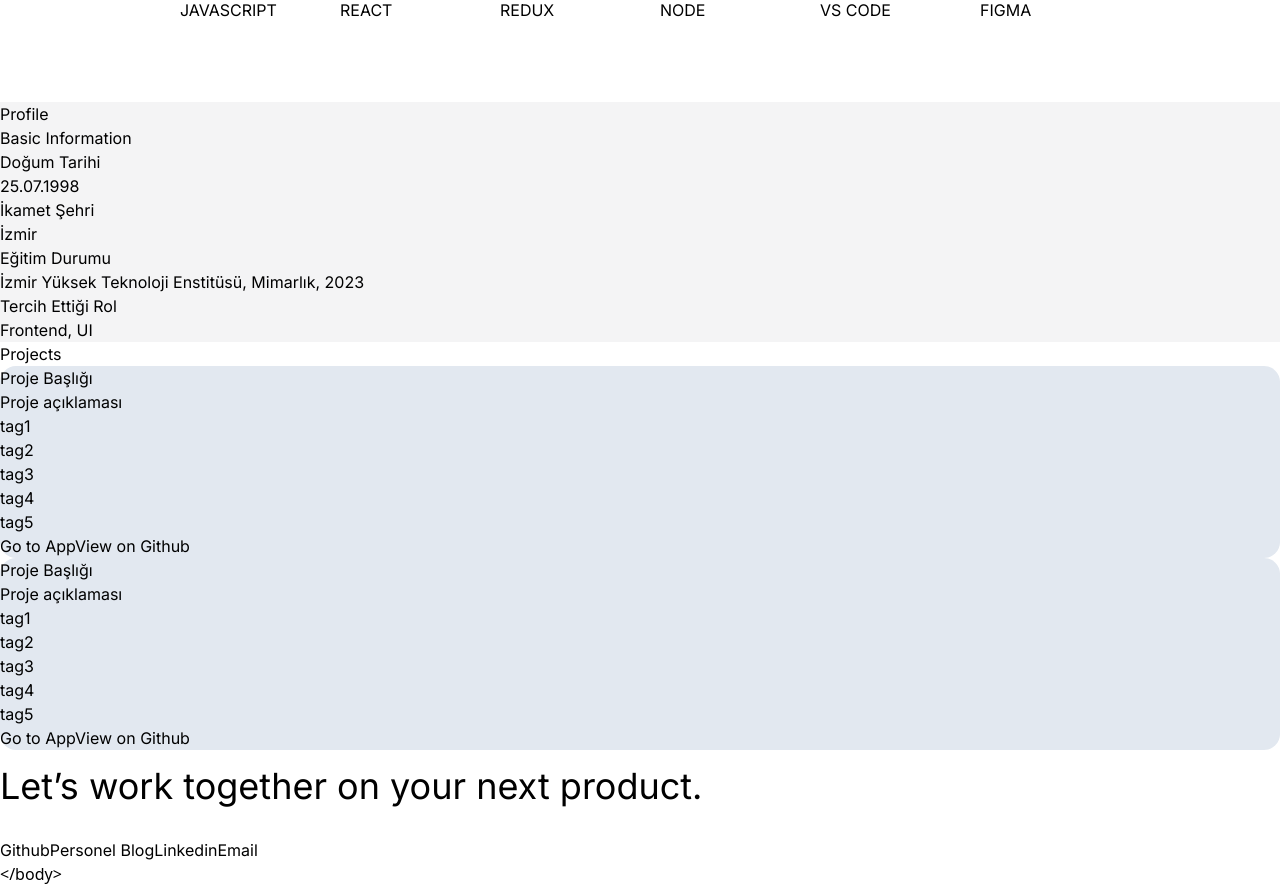
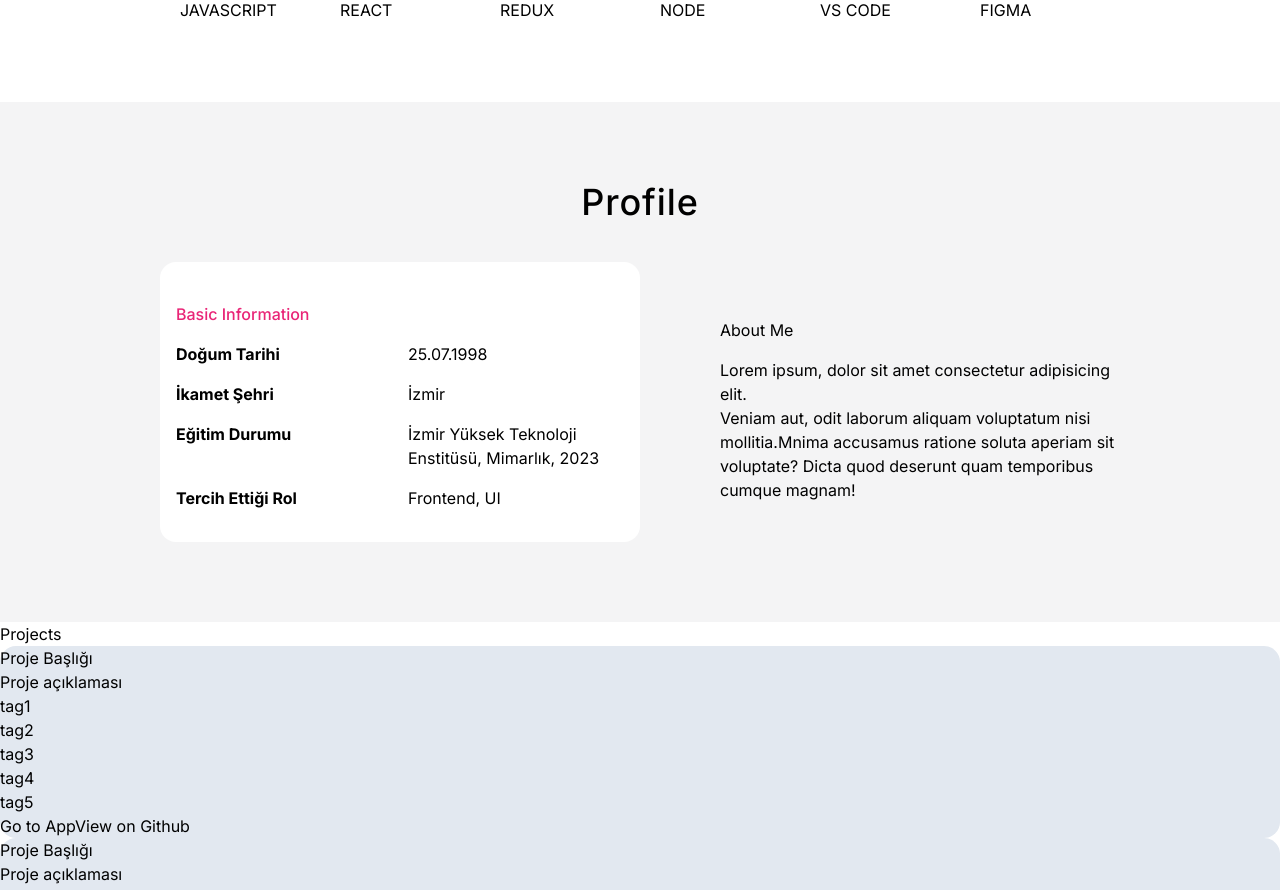
Before and after one commit to Workintech/FSWeb-Frontend-Challenge, a React (Vite) app: page / in a window 1280 px wide. Shown: the part 827-1717 px from the top of the page. Built offline with nearby package versions, Linux system fonts and the light colour scheme.

Commit message:
Profile css

```diff
--- a/src/components/Profile.jsx
+++ b/src/components/Profile.jsx
@@ -2,17 +2,25 @@ export default function Profile (){
     //Buradaki içerik state olarak gelecek
     return(
         <>
-        <h1>Profile</h1>
-        <section>
-            <h2> Basic Information</h2>
-            <div><p>Doğum Tarihi</p> <p>25.07.1998</p></div>
-            <div><p>İkamet Şehri</p> <p>İzmir</p></div>
-            <div><p>Eğitim Durumu</p> <p>İzmir Yüksek Teknoloji Enstitüsü, Mimarlık, 2023</p></div>
-            <div><p>Tercih Ettiği Rol</p> <p>Frontend, UI</p></div>
-        </section>
-        <div>
+        <main className="px-10 py-10 md:px-40 md:py-20 flex flex-col items-center">
+            <h2 className="text-4xl tracking-wide font-medium  pb-10">Profile</h2>
+            <section className="grid md:grid-cols-2">
+                <div className="bg-white rounded-2xl px-4 py-6">
+                    <h2 className="text-m text-pink2 font-medium py-4"> Basic Information</h2>
+                    <div className="grid grid-cols-2 gap-4 ">
+                        <dt className="font-bold">Doğum Tarihi</dt> <dd>25.07.1998</dd>
+                        <dt className="font-bold">İkamet Şehri</dt> <dd>İzmir</dd>
+                        <dt className="font-bold">Eğitim Durumu</dt> <dd>İzmir Yüksek Teknoloji Enstitüsü, Mimarlık, 2023</dd>
+                        <dt className="font-bold">Tercih Ettiği Rol</dt> <dd>Frontend, UI</dd>
+                    </div>
+                </div>
+                <div className="py-10 md:ml-20">
+                    <h2 className="text-mfont-medium py-4">About Me</h2>
+                    <p>Lorem ipsum, dolor sit amet consectetur adipisicing elit. <br />Veniam aut, odit laborum aliquam voluptatum nisi mollitia.Mnima accusamus ratione soluta aperiam sit voluptate? Dicta quod deserunt quam temporibus cumque magnam! </p>
+                </div>
+            </section>
+        </main>
 
-        </div>
         </>
     )
 }
```
